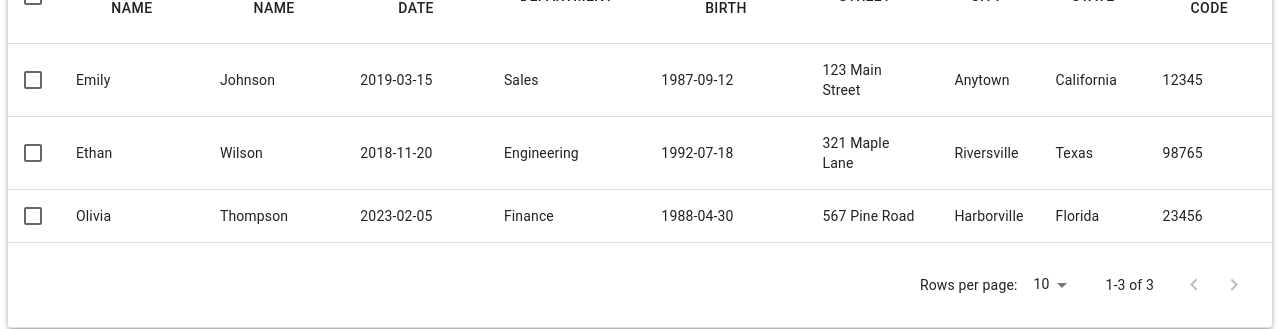
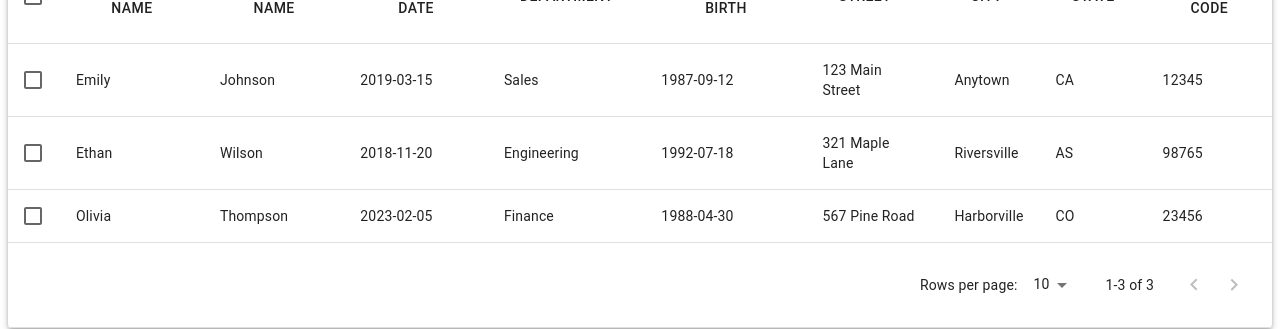
Before and after one commit to ThomasCharuel/HRNet, a React (Create React App) app: page /employees in a window 1280 px wide. Shown: the part 202-531 px from the top of the page. Built offline with nearby package versions, Linux system fonts and the light colour scheme.

Commit message:
Save employees

```diff
--- a/src/features/employees.js
+++ b/src/features/employees.js
@@ -10,7 +10,7 @@ const initialState = {
       dateOfBirth: '1987-09-12',
       street: '123 Main Street',
       city: 'Anytown',
-      state: 'California',
+      state: 'CA',
       zipCode: 12345,
     },
     {
@@ -21,7 +21,7 @@ const initialState = {
       dateOfBirth: '1992-07-18',
       street: '321 Maple Lane',
       city: 'Riversville',
-      state: 'Texas',
+      state: 'AS',
       zipCode: 98765,
     },
     {
@@ -32,7 +32,7 @@ const initialState = {
       dateOfBirth: '1988-04-30',
       street: '567 Pine Road',
       city: 'Harborville',
-      state: 'Florida',
+      state: 'CO',
       zipCode: 23456,
     },
   ],
@@ -41,10 +41,14 @@ const initialState = {
 export const employeesSlice = createSlice({
   name: 'employees',
   initialState,
-  reducers: {},
+  reducers: {
+    addEmployee: (state, action) => {
+      state.data.push(action.payload);
+    },
+  },
 });
 
-//export const {} = employeesSlice.actions;
+export const { addEmployee } = employeesSlice.actions;
 
 export const selectEmployees = (state) => state.employees.data;
 
--- a/src/pages/Home/index.jsx
+++ b/src/pages/Home/index.jsx
@@ -1,11 +1,13 @@
 import React, { useState, useRef } from 'react';
 import { Link } from 'react-router-dom';
+import { useDispatch } from 'react-redux';
 import { Modal, Box, Container, Button, TextField } from '@mui/material';
 import { DemoContainer } from '@mui/x-date-pickers/internals/demo';
 import { AdapterDayjs } from '@mui/x-date-pickers/AdapterDayjs';
 import { LocalizationProvider } from '@mui/x-date-pickers/LocalizationProvider';
 import { DatePicker } from '@mui/x-date-pickers/DatePicker';
 import FormSelect from '../../components/FormSelect';
+import { addEmployee } from '../../features/employees';
 import { states, departments } from './constants';
 
 const modalStyle = {
@@ -21,6 +23,7 @@ const modalStyle = {
 };
 
 export default function Home() {
+  const dispatch = useDispatch();
   const [isModalOpen, setIsModalOpen] = useState(false);
   const handleOpenModal = () => setIsModalOpen(true);
   const handleCloseModal = () => setIsModalOpen(false);
@@ -37,15 +40,29 @@ export default function Home() {
   const zipCodeRef = useRef();
 
   const handleSaveEmployee = (event) => {
-    console.log(firstNameRef.current.value);
-    console.log(lastNameRef.current.value);
-    console.log(birthDateRef.current.value);
-    console.log(startDateRef.current.value);
-    console.log(streetRef.current.value);
-    console.log(cityRef.current.value);
-    console.log(stateValue);
-    console.log(zipCodeRef.current.value);
-    console.log(departmentValue);
+    const firstName = firstNameRef.current.value;
+    const lastName = lastNameRef.current.value;
+    const dateOfBirth = birthDateRef.current.value;
+    const startDate = startDateRef.current.value;
+    const street = streetRef.current.value;
+    const city = cityRef.current.value;
+    const state = stateValue;
+    const zipCode = zipCodeRef.current.value;
+    const department = departmentValue;
+
+    dispatch(
+      addEmployee({
+        firstName,
+        lastName,
+        dateOfBirth,
+        startDate,
+        street,
+        city,
+        state,
+        zipCode,
+        department,
+      }),
+    );
 
     event.preventDefault();
     handleOpenModal();
```
